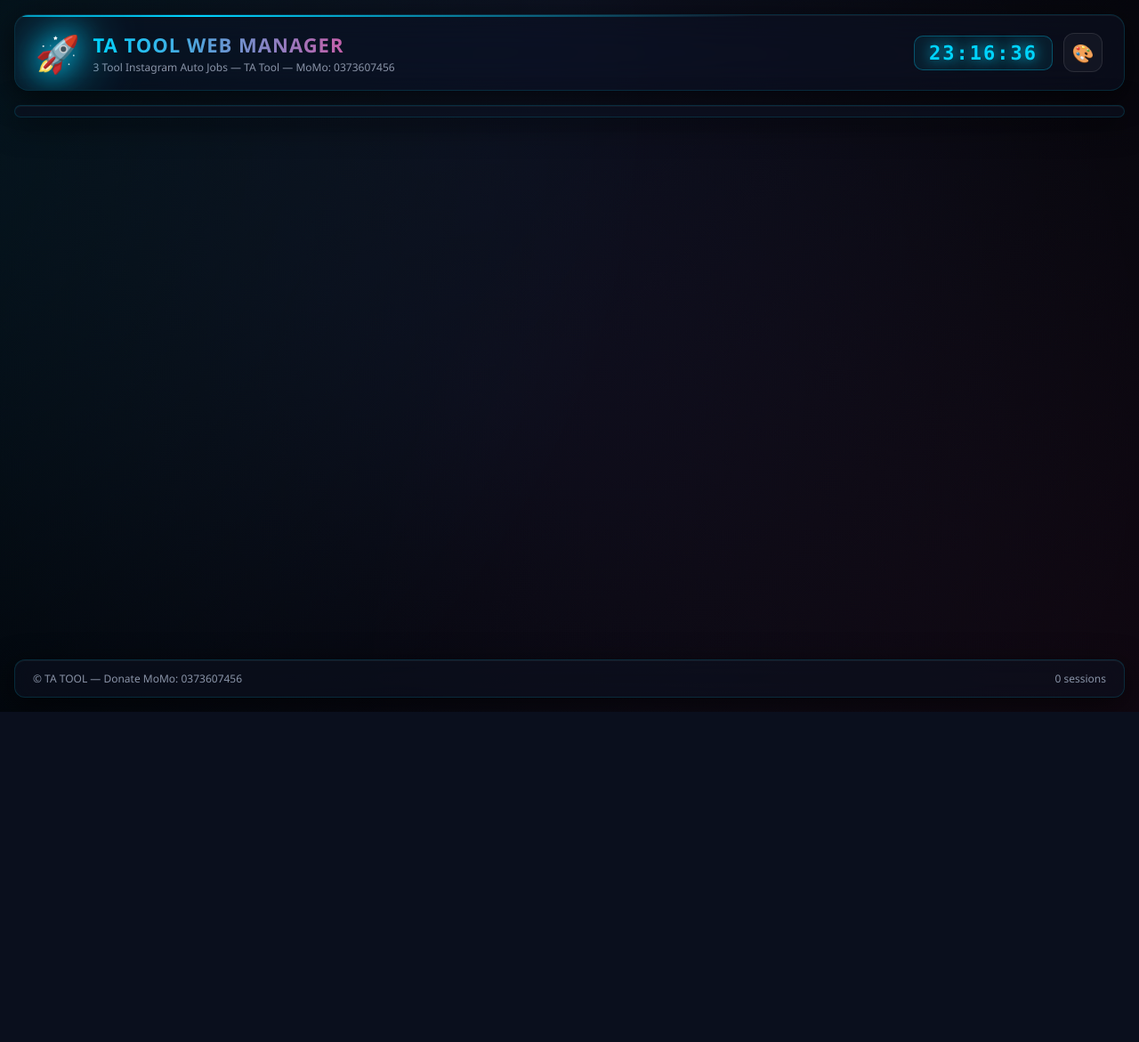
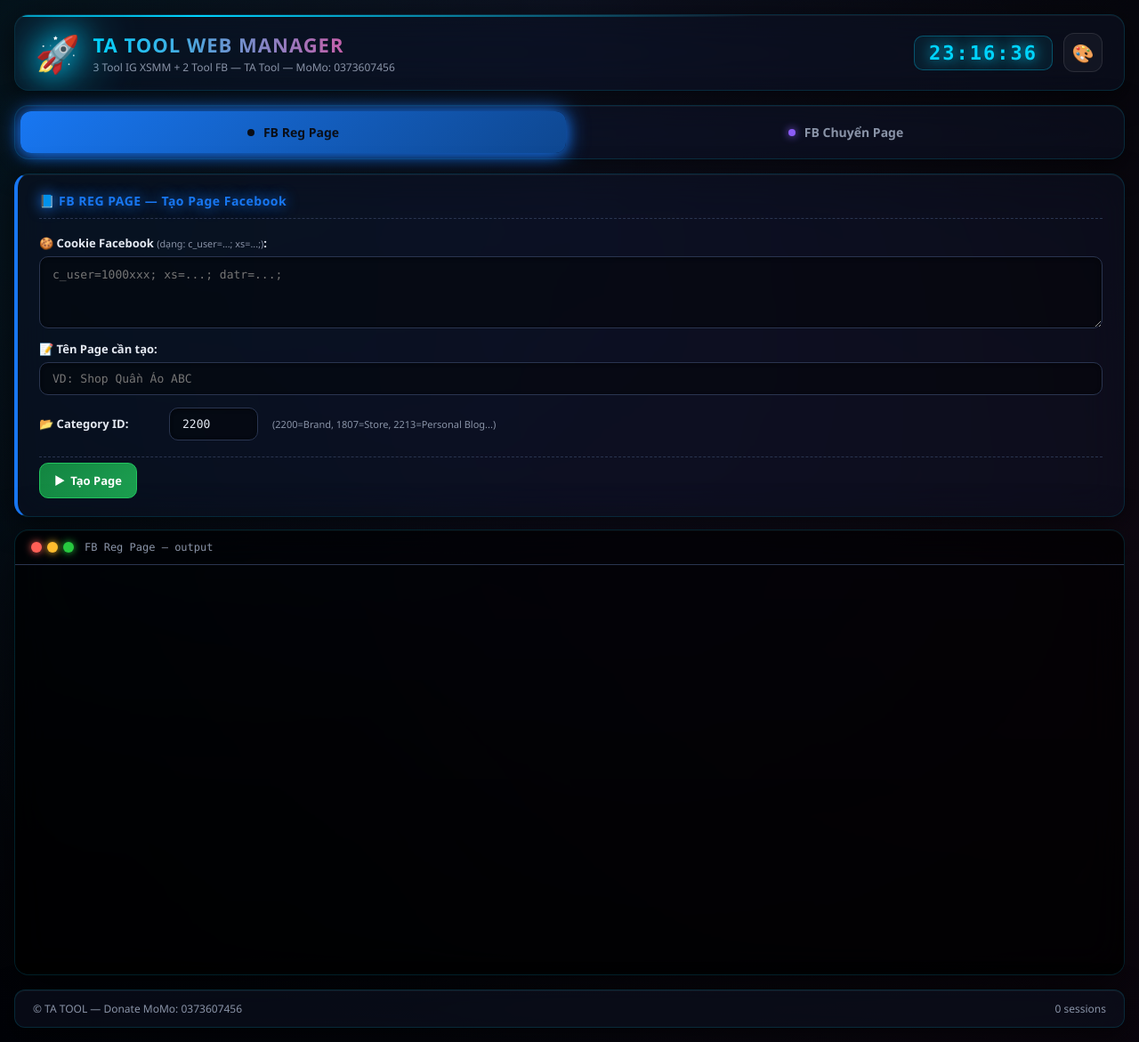
Before and after one commit to kxjxjdjhzhxhxh-jpg/Tool-xsmm, a Flask app: template templates/index.html in a window 1280 px wide. Shown: the whole page at 89% size. Before the commit the page ends 800 px from the top, so only its background shows below. Run offline with Flask 3, Linux system fonts and the light colour scheme; the template is opened without the code that fills it, so the values that code supplies are empty; some libraries are stand-ins or nearby versions.

Commit message:
Update index.html

```diff
--- a/templates/index.html
+++ b/templates/index.html
@@ -13,7 +13,7 @@
             <span class="logo-icon">🚀</span>
             <div>
                 <h1>TA TOOL WEB MANAGER</h1>
-                <p class="subtitle">3 Tool Instagram Auto Jobs — TA Tool — MoMo: 0373607456</p>
+                <p class="subtitle">3 Tool IG XSMM + 2 Tool FB — TA Tool — MoMo: 0373607456</p>
             </div>
         </div>
         <div class="header-info">
@@ -22,7 +22,7 @@
                 <label for="theme-color" title="Đổi màu chủ đạo">
                     <span class="picker-icon">🎨</span>
                 </label>
-                <input type="color" id="theme-color" value="#00d4ff" title="Đổi màu chủ đạo">
+                <input type="color" id="theme-color" value="#ec4899" title="Đổi màu chủ đạo">
             </div>
         </div>
     </header>
@@ -34,14 +34,22 @@
             {{ info.name }}
         </button>
         {% endfor %}
+        <button class="tab-btn" data-tool="fb_regpage" style="--tab-color: #1877f2">
+            <span class="tab-dot"></span>
+            FB Reg Page
+        </button>
+        <button class="tab-btn" data-tool="fb_chuyenpage" style="--tab-color: #8b5cf6">
+            <span class="tab-dot"></span>
+            FB Chuyển Page
+        </button>
     </nav>
 
     <main class="content">
+        <!-- 3 TOOL IG -->
         {% for key, info in tools.items() %}
         {% set safe_key = key | replace('.', '_') %}
         <section class="tool-panel" data-tool="{{ key }}" data-safe="{{ safe_key }}" style="--panel-color: {{ info.color }}">
 
-            <!-- Canvas hiệu ứng CHO FORM -->
             <canvas class="fx-canvas-form"></canvas>
 
             <div class="config-form" id="form-{{ safe_key }}">
@@ -136,7 +144,6 @@
                     <div class="term-title">{{ key }}.py — output</div>
                 </div>
                 <div class="terminal" id="term-{{ safe_key }}"></div>
-                <!-- Canvas hiệu ứng CHO TERMINAL -->
                 <canvas class="fx-canvas-term"></canvas>
             </div>
 
@@ -146,6 +153,90 @@
             </div>
         </section>
         {% endfor %}
+
+        <!-- TOOL 4: FB REG PAGE -->
+        <section class="tool-panel" data-tool="fb_regpage" data-safe="fb_regpage" style="--panel-color: #1877f2">
+            <canvas class="fx-canvas-form"></canvas>
+            <div class="config-form">
+                <div class="form-title">📘 FB REG PAGE — Tạo Page Facebook</div>
+
+                <div class="form-row">
+                    <label>🍪 Cookie Facebook <small>(dạng: c_user=...; xs=...;)</small>:</label>
+                    <textarea class="cfg-input" id="fb_reg_cookie" rows="3" placeholder="c_user=1000xxx; xs=...; datr=...;"></textarea>
+                </div>
+
+                <div class="form-row">
+                    <label>📝 Tên Page cần tạo:</label>
+                    <input type="text" class="cfg-input" id="fb_reg_name" placeholder="VD: Shop Quần Áo ABC" autocomplete="off">
+                </div>
+
+                <div class="form-row form-row-inline">
+                    <label>📂 Category ID:</label>
+                    <div class="inline-inputs">
+                        <span><input type="text" class="cfg-input" id="fb_reg_cat" value="2200" style="width:100px"></span>
+                        <span style="color:var(--text-dim);font-size:11px">(2200=Brand, 1807=Store, 2213=Personal Blog...)</span>
+                    </div>
+                </div>
+
+                <div class="form-actions">
+                    <button class="btn btn-start" id="btn_fb_reg"><span class="btn-icon">▶</span> Tạo Page</button>
+                </div>
+            </div>
+
+            <div class="terminal-wrap">
+                <div class="terminal-header">
+                    <div class="dots"><span></span><span></span><span></span></div>
+                    <div class="term-title">FB Reg Page — output</div>
+                </div>
+                <div class="terminal" id="term-fb_regpage"></div>
+                <canvas class="fx-canvas-term"></canvas>
+            </div>
+        </section>
+
+        <!-- TOOL 5: FB CHUYỂN PAGE -->
+        <section class="tool-panel" data-tool="fb_chuyenpage" data-safe="fb_chuyenpage" style="--panel-color: #8b5cf6">
+            <canvas class="fx-canvas-form"></canvas>
+            <div class="config-form">
+                <div class="form-title">📘 FB CHUYỂN PAGE — Chuyển quyền QTV</div>
+
+                <div class="form-row">
+                    <label>🍪 Cookie Nick Chuyển <small>(đang cầm Page)</small>:</label>
+                    <textarea class="cfg-input" id="fb_chuyen_cookie" rows="3" placeholder="c_user=1000xxx; xs=...;"></textarea>
+                </div>
+
+                <div class="form-row">
+                    <label>🔒 Mật khẩu Nick Chuyển <small>(để xác thực)</small>:</label>
+                    <input type="password" class="cfg-input" id="fb_chuyen_pass" placeholder="Mật khẩu FB" autocomplete="off">
+                </div>
+
+                <div class="form-row form-row-inline">
+                    <label>🆔 Page ID:</label>
+                    <div class="inline-inputs">
+                        <span><input type="text" class="cfg-input" id="fb_chuyen_pageid" placeholder="1000xxx" style="width:180px"></span>
+                    </div>
+                </div>
+
+                <div class="form-row form-row-inline">
+                    <label>👤 UID Nhận:</label>
+                    <div class="inline-inputs">
+                        <span><input type="text" class="cfg-input" id="fb_chuyen_uid" placeholder="1000xxx" style="width:180px"></span>
+                    </div>
+                </div>
+
+                <div class="form-actions">
+                    <button class="btn btn-start" id="btn_fb_chuyen"><span class="btn-icon">▶</span> Chuyển Page</button>
+                </div>
+            </div>
+
+            <div class="terminal-wrap">
+                <div class="terminal-header">
+                    <div class="dots"><span></span><span></span><span></span></div>
+                    <div class="term-title">FB Chuyển Page — output</div>
+                </div>
+                <div class="terminal" id="term-fb_chuyenpage"></div>
+                <canvas class="fx-canvas-term"></canvas>
+            </div>
+        </section>
     </main>
 
     <footer class="footer">
```
